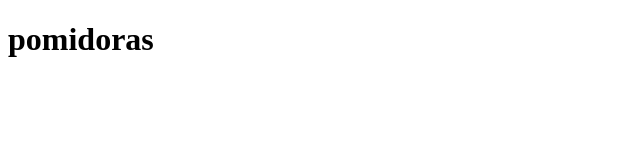
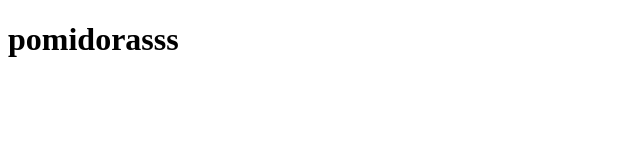
Before and after one commit to Alekslov/19b-grupe-pomidoras, a plain HTML site: page index.html in a window 1280 px wide. Shown: the full height of the page, 0-640 px from the left. Drawn offline with Linux system fonts and the light colour scheme.

Commit message:
Pomidorasss

```diff
--- a/index.html
+++ b/index.html
@@ -6,6 +6,6 @@
     <title>Document</title>
 </head>
 <body>
-    <h1>pomidoras</h1>
+    <h1>pomidorasss</h1>
 </body>
 </html>
```
